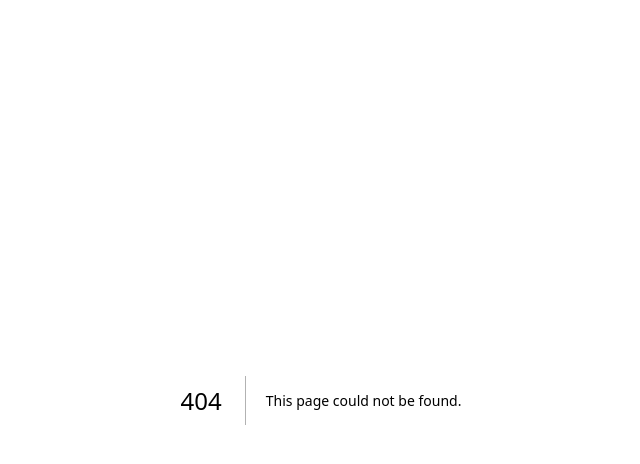
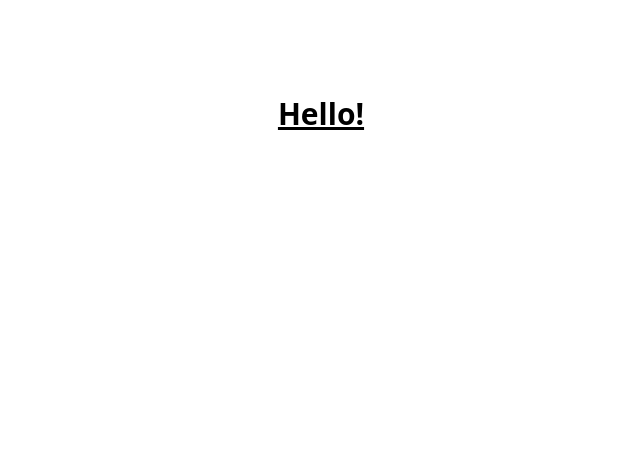
Before and after one commit to pearcircuitmike/bikespecs-info, a Next.js app: page /test in a window 1280 px wide. Before the commit this address had no page. Shown: the top 464 px of the page, without its empty margins (319-959 px from the left). Built offline with nearby package versions, Linux system fonts and the light colour scheme.

Commit message:
Install tailwind, initial styles
Cleaning up and getting to light mode

```diff
--- a/package.json
+++ b/package.json
@@ -19,5 +19,10 @@
     "react": "18.2.0",
     "react-dom": "18.2.0",
     "typescript": "4.9.4"
+  },
+  "devDependencies": {
+    "autoprefixer": "^10.4.13",
+    "postcss": "^8.4.20",
+    "tailwindcss": "^3.2.4"
   }
 }
--- a/pages/index.tsx
+++ b/pages/index.tsx
@@ -1,9 +1,9 @@
-import Head from 'next/head'
-import Image from 'next/image'
-import { Inter } from '@next/font/google'
-import styles from '../styles/Home.module.css'
+import Head from "next/head";
+import Image from "next/image";
+import { Inter } from "@next/font/google";
+import styles from "../styles/Home.module.css";
 
-const inter = Inter({ subsets: ['latin'] })
+const inter = Inter({ subsets: ["latin"] });
 
 export default function Home() {
   return (
@@ -15,6 +15,7 @@
         <link rel="icon" href="/favicon.ico" />
       </Head>
       <main className={styles.main}>
+        <h1 className="text-3xl font-bold underline">Hello!</h1>
         <div className={styles.description}>
           <p>
             Get started by editing&nbsp;
@@ -26,7 +27,7 @@
               target="_blank"
               rel="noopener noreferrer"
             >
-              By{' '}
+              By{" "}
               <Image
                 src="/vercel.svg"
                 alt="Vercel Logo"
@@ -119,5 +120,5 @@
         </div>
       </main>
     </>
-  )
+  );
 }
--- /dev/null
+++ b/pages/test.tsx
@@ -0,0 +1,22 @@
+import Head from "next/head";
+import Image from "next/image";
+import { Inter } from "@next/font/google";
+import styles from "../styles/Home.module.css";
+
+const inter = Inter({ subsets: ["latin"] });
+
+export default function Home() {
+  return (
+    <>
+      <Head>
+        <title>Create Next App</title>
+        <meta name="description" content="Generated by create next app" />
+        <meta name="viewport" content="width=device-width, initial-scale=1" />
+        <link rel="icon" href="/favicon.ico" />
+      </Head>
+      <main className={styles.main}>
+        <h1 className="text-3xl font-bold underline">Hello!</h1>
+      </main>
+    </>
+  );
+}
--- /dev/null
+++ b/postcss.config.js
@@ -0,0 +1,6 @@
+module.exports = {
+  plugins: {
+    tailwindcss: {},
+    autoprefixer: {},
+  },
+}
--- a/styles/globals.css
+++ b/styles/globals.css
@@ -1,76 +1,9 @@
 :root {
   --max-width: 1100px;
   --border-radius: 12px;
-  --font-mono: ui-monospace, Menlo, Monaco, 'Cascadia Mono', 'Segoe UI Mono',
-    'Roboto Mono', 'Oxygen Mono', 'Ubuntu Monospace', 'Source Code Pro',
-    'Fira Mono', 'Droid Sans Mono', 'Courier New', monospace;
-
-  --foreground-rgb: 0, 0, 0;
-  --background-start-rgb: 214, 219, 220;
-  --background-end-rgb: 255, 255, 255;
-
-  --primary-glow: conic-gradient(
-    from 180deg at 50% 50%,
-    #16abff33 0deg,
-    #0885ff33 55deg,
-    #54d6ff33 120deg,
-    #0071ff33 160deg,
-    transparent 360deg
-  );
-  --secondary-glow: radial-gradient(
-    rgba(255, 255, 255, 1),
-    rgba(255, 255, 255, 0)
-  );
-
-  --tile-start-rgb: 239, 245, 249;
-  --tile-end-rgb: 228, 232, 233;
-  --tile-border: conic-gradient(
-    #00000080,
-    #00000040,
-    #00000030,
-    #00000020,
-    #00000010,
-    #00000010,
-    #00000080
-  );
-
-  --callout-rgb: 238, 240, 241;
-  --callout-border-rgb: 172, 175, 176;
-  --card-rgb: 180, 185, 188;
-  --card-border-rgb: 131, 134, 135;
-}
-
-@media (prefers-color-scheme: dark) {
-  :root {
-    --foreground-rgb: 255, 255, 255;
-    --background-start-rgb: 0, 0, 0;
-    --background-end-rgb: 0, 0, 0;
-
-    --primary-glow: radial-gradient(rgba(1, 65, 255, 0.4), rgba(1, 65, 255, 0));
-    --secondary-glow: linear-gradient(
-      to bottom right,
-      rgba(1, 65, 255, 0),
-      rgba(1, 65, 255, 0),
-      rgba(1, 65, 255, 0.3)
-    );
-
-    --tile-start-rgb: 2, 13, 46;
-    --tile-end-rgb: 2, 5, 19;
-    --tile-border: conic-gradient(
-      #ffffff80,
-      #ffffff40,
-      #ffffff30,
-      #ffffff20,
-      #ffffff10,
-      #ffffff10,
-      #ffffff80
-    );
-
-    --callout-rgb: 20, 20, 20;
-    --callout-border-rgb: 108, 108, 108;
-    --card-rgb: 100, 100, 100;
-    --card-border-rgb: 200, 200, 200;
-  }
+  --font-mono: ui-monospace, Menlo, Monaco, "Cascadia Mono", "Segoe UI Mono",
+    "Roboto Mono", "Oxygen Mono", "Ubuntu Monospace", "Source Code Pro",
+    "Fira Mono", "Droid Sans Mono", "Courier New", monospace;
 }
 
 * {
@@ -85,23 +18,17 @@
   overflow-x: hidden;
 }
 
-body {
-  color: rgb(var(--foreground-rgb));
-  background: linear-gradient(
-      to bottom,
-      transparent,
-      rgb(var(--background-end-rgb))
-    )
-    rgb(var(--background-start-rgb));
-}
-
 a {
   color: inherit;
   text-decoration: none;
 }
 
-@media (prefers-color-scheme: dark) {
+@media (prefers-color-scheme: light) {
   html {
-    color-scheme: dark;
+    color-scheme: light;
   }
 }
+
+@tailwind base;
+@tailwind components;
+@tailwind utilities;
--- /dev/null
+++ b/tailwind.config.js
@@ -0,0 +1,11 @@
+/** @type {import('tailwindcss').Config} */
+module.exports = {
+  content: [
+    "./pages/**/*.{js,ts,jsx,tsx}",
+    "./components/**/*.{js,ts,jsx,tsx}",
+  ],
+  theme: {
+    extend: {},
+  },
+  plugins: [],
+};
```
Also changed, not shown: 1 other file (tests, documents, lock files or other folders).
